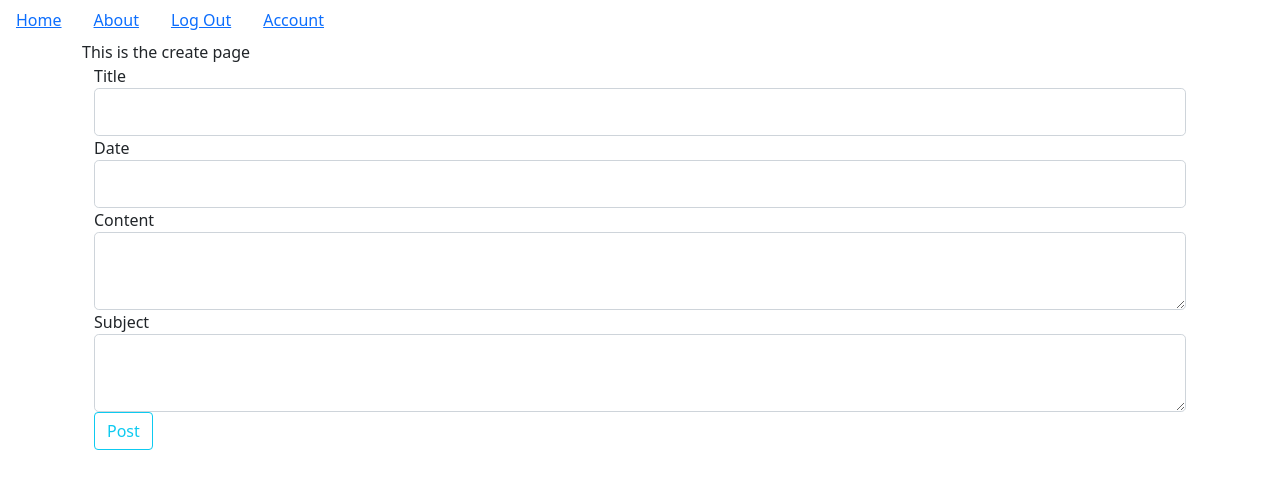
After one commit to LukeSchaffel/lesson-planner, a Flask app: page /create in a window 1280 px wide. The commit adds this page. Shown: the top 489 px of the page. Run offline with Flask 2, Linux system fonts and the light colour scheme; the visitor is signed in with stand-in values (Sample User, id 1).

Commit message:
create kind of works

```diff
--- a/myapp/__init__.py
+++ b/myapp/__init__.py
@@ -52,3 +52,7 @@ app.register_blueprint(error_pages)
 #linking users views Blueprint
 from myapp.users.views import users
 app.register_blueprint(users)
+
+#Linking and registering lessons views Blueprint
+from myapp.lessons.views import lessons
+app.register_blueprint(lessons)
--- /dev/null
+++ b/myapp/lessons/forms.py
@@ -0,0 +1,10 @@
+from flask_wtf import FlaskForm
+from wtforms import StringField, SubmitField, TextAreaField, DateField
+from wtforms.validators import DataRequired
+
+class LessonForm(FlaskForm):
+    title = StringField('Title', validators=[DataRequired()])
+    content = TextAreaField('Content', validators=[DataRequired()])
+    date_of_lesson = StringField('Date')
+    subject = TextAreaField('Subject', validators=[DataRequired()])
+    submit = SubmitField('Post')
--- /dev/null
+++ b/myapp/lessons/views.py
@@ -0,0 +1,21 @@
+from flask import render_template, url_for, flash, request, redirect, Blueprint, abort
+from flask_login import current_user, login_required
+from myapp import db
+from myapp.models import Lesson
+from myapp.lessons.forms import LessonForm
+from myapp.models import User
+
+lessons = Blueprint('lessons', __name__)
+
+@lessons.route('/create', methods=['GET', 'POST'])
+@login_required
+def create_post():
+    form = LessonForm()
+    if form.validate_on_submit():
+        lesson = Lesson(title=form.title.data, content=form.content.data, user_id=current_user.id, date_of_lesson=form.date_of_lesson.data, subject=form.subject.data)
+        db.session.add(lesson)
+        db.session.commit()
+        flash('Blog Post Created')
+        print('Blog post was created')
+        return redirect(url_for('core.index'))
+    return render_template('create_lesson.html', form=form)
--- a/myapp/models.py
+++ b/myapp/models.py
@@ -18,6 +18,7 @@ class User(db.Model, UserMixin):
     email = db.Column(db.String(64), unique=True, index=True)
     username = db.Column(db.String(64), unique=True, index=True)
     password_hash = db.Column(db.String(128))
+    lessons = db.relationship('Lesson', backref='author', lazy=True)
 
     def __init__(self, email, username, password):
         self.email = email
@@ -30,3 +31,24 @@ class User(db.Model, UserMixin):
 
     def __repr__(self):
         return f"Username {self.username}"
+
+class Lesson(db.Model):
+    __tablename__ = 'lessons'
+    id = db.Column(db.Integer, primary_key=True)
+    date = db.Column(db.DateTime, nullable=False, default=datetime.utcnow)
+    date_of_lesson = db.Column(db.String(140))
+    title = db.Column(db.String(140), nullable=False)
+    subject = db.Column(db.Text, nullable=False)
+    content = db.Column(db.Text, nullable=False)
+    # student_id = db.Column(db.Integer, db.ForeignKey('students.id'), nullable=False)
+    user_id = db.Column(db.Integer, db.ForeignKey('users.id'), nullable=False)
+
+    def __init__(self, title, subject, content, user_id):
+        self.title = title
+        self.subject = subject
+        self.content = content
+        # self.student_id = student_id
+        self.user_id = user_id
+
+    def __repr__(self):
+        return f"Lesson ID: {self.id} -- Date: {self.date} --- Title: {self.Title}"
--- /dev/null
+++ b/myapp/templates/create_lesson.html
@@ -0,0 +1,30 @@
+{% extends "base.html" %}
+{% block content %}
+This is the create page
+    <div class="container">
+      <form class="form-group" method="POST">
+          {{form.hidden_tag()}}
+
+          <div class="form-group">
+              {{form.title.label(class="form-control-label")}}
+              {{form.title(class="form-control form-control-lg")}}
+          </div>
+          <div class="form-group">
+            {{form.date_of_lesson.label(class="form-control-label")}}
+            {{form.date_of_lesson(class="form-control form-control-lg")}}
+          </div>
+          <div class="form-group">
+            {{form.content.label(class="form-control-label")}}
+            {{form.content(class="form-control form-control-lg")}}
+          </div>
+          <div class="form-group">
+            {{form.subject.label(class="form-control-label")}}
+            {{form.subject(class="form-control form-control-lg")}}
+          </div>
+        <div class="form-group">
+            {{form.submit(class="btn btn-outline-info")}}
+        </div>
+      </form>
+    </div>
+
+{% endblock %}
--- a/myapp/templates/index.html
+++ b/myapp/templates/index.html
@@ -1,7 +1,4 @@
 {% extends "base.html" %}
 {% block content %}
-    <div class="jumbotron">
-        <h1>Party!</h1>
-    </div>
 
 {% endblock %}
```
Also changed, not shown: migrations/versions/bbae88a1a762_.py (deleted, +0 -38 lines), myapp/users/views.py (+11 -1 lines), myapp/lessons/__init__.py (added).
